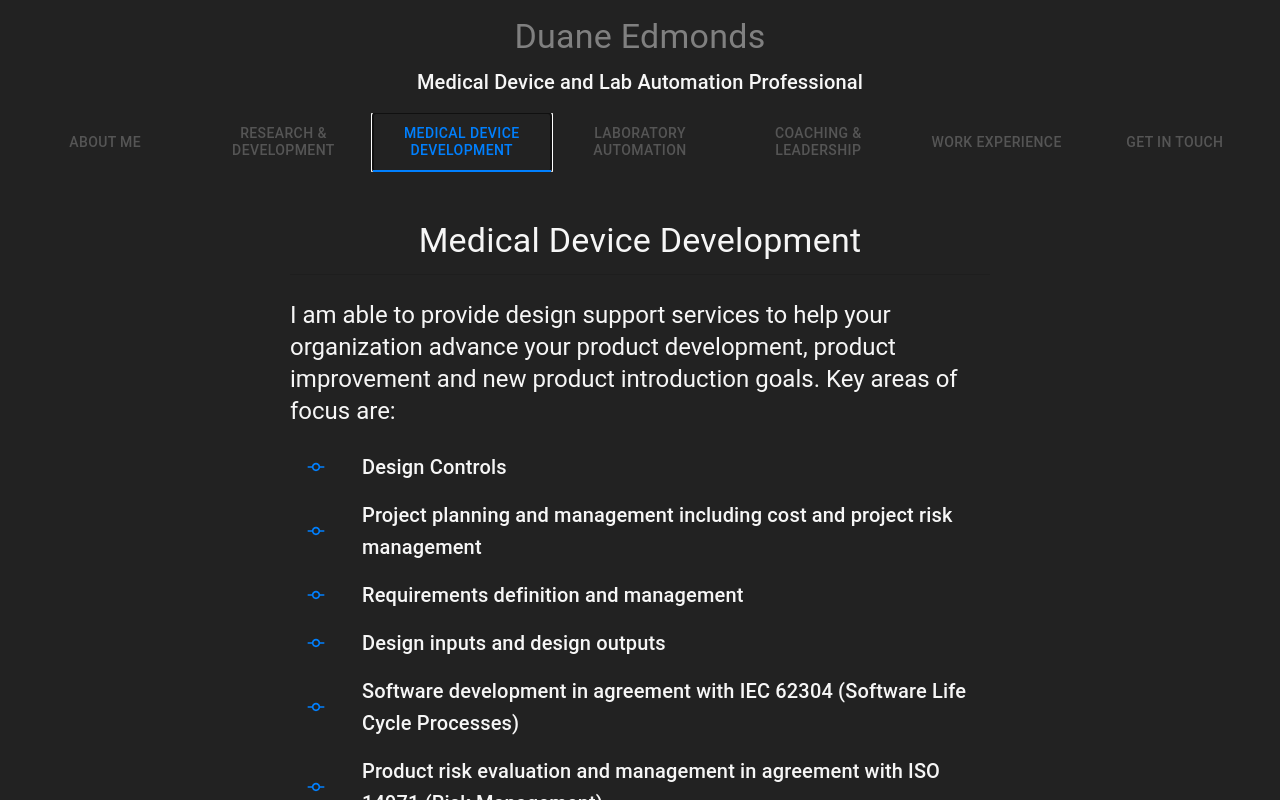
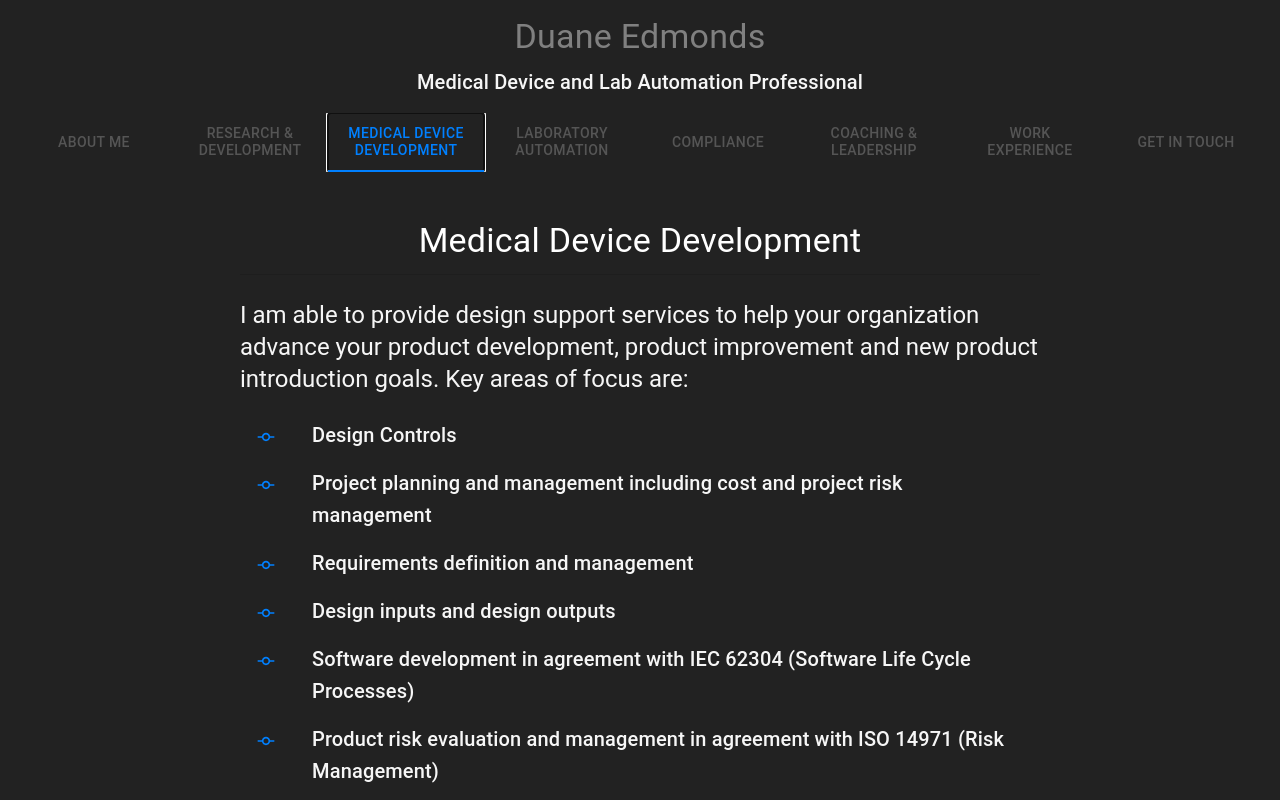
Before and after one commit to usefulmove/ded, a React (Vite) app: page / in a window 1280 px wide. Both pictures are taken after a click on the tab "MEDICAL DEVICE DEVELOPMENT". Shown: the top 800 px of the page. Built offline with nearby package versions, Linux system fonts and the light colour scheme.

Commit message:
(automated gcp push)

```diff
--- /dev/null
+++ b/src/components/Compliance.jsx
@@ -0,0 +1,34 @@
+import React from "react";
+import { Grid } from "@mui/material";
+import TopicList from "./TopicList";
+
+function Compliance() {
+  const bullets = [
+    "Quality Management System (QMS)",
+    "Development and improvement of product development, design controls, risk management, customer complaint handling, verification and validation processes",
+    "Standards conformance to product safety standards such as IEC 60601 (Medical Electrical Equipment – Basic Safety and Essential Performance",
+    "Compliance with ISO 14971 (Application of risk management to medical devices)",
+    "Execution of IEC 62366 (Application of usability engineering to medical devices)",
+    "Regulatory submissions including 510(k) and CE mark",
+    "Resolution of regulatory issues coming from audit findings and FDA 483s",
+    "Adverse event reporting and management",
+    "Construction of Clinical Evaluation Reports (CERs) according to MEDDEV 2.7/1 (Clinical Evaluation)",
+  ];
+  const blurb = `I provide standards and regulatory compliance support services to help your organization navigate the path to getting your products on the market. Some key areas of focus include:`;
+
+  return (
+    <Grid container>
+      <center>
+        <Grid item xs={8}>
+          <TopicList
+            title="Regulatory Compliance"
+            lead={blurb}
+            listItems={bullets}
+          />
+        </Grid>
+      </center>
+    </Grid>
+  );
+}
+
+export default Compliance;
--- a/src/components/Content.jsx
+++ b/src/components/Content.jsx
@@ -6,6 +6,7 @@ import randd from "../assets/randd.jpg";
 import AboutMe from "./AboutMe";
 import Contact from "./Contact";
 import MedDev from "./MedDev";
+import Compliance from "./Compliance";
 
 function TabPanel(props) {
   const { children, value, index, ...other } = props;
@@ -71,17 +72,18 @@ function Content() {
           {...a11yProps(3)}
           sx={{ color: "#555555" }}
         />
+        <Tab label="Compliance" {...a11yProps(4)} sx={{ color: "#555555" }} />
         <Tab
           label="Coaching & Leadership"
-          {...a11yProps(4)}
+          {...a11yProps(5)}
           sx={{ color: "#555555" }}
         />
         <Tab
           label="Work Experience"
-          {...a11yProps(5)}
+          {...a11yProps(6)}
           sx={{ color: "#555555" }}
         />
-        <Tab label="Get In Touch" {...a11yProps(6)} sx={{ color: "#555555" }} />
+        <Tab label="Get In Touch" {...a11yProps(7)} sx={{ color: "#555555" }} />
       </Tabs>
       <TabPanel value={value} index={0}>
         <AboutMe />
@@ -97,17 +99,20 @@ function Content() {
         index={3}
         className="selection-heading"
       ></TabPanel>
-      <TabPanel
-        value={value}
-        index={4}
-        className="selection-heading"
-      ></TabPanel>
+      <TabPanel value={value} index={4} className="selection-heading">
+        <Compliance />
+      </TabPanel>
       <TabPanel
         value={value}
         index={5}
         className="selection-heading"
       ></TabPanel>
-      <TabPanel value={value} index={6} className="selection-heading">
+      <TabPanel
+        value={value}
+        index={6}
+        className="selection-heading"
+      ></TabPanel>
+      <TabPanel value={value} index={7} className="selection-heading">
         <Contact />
       </TabPanel>
       <br />
--- a/src/components/MedDev.jsx
+++ b/src/components/MedDev.jsx
@@ -1,16 +1,9 @@
 import React from "react";
-import {
-  Divider,
-  Grid,
-  List,
-  ListItem,
-  ListItemIcon,
-  Typography,
-} from "@mui/material";
-import { Commit } from "@mui/icons-material";
+import { Grid } from "@mui/material";
+import TopicList from "./TopicList";
 
 function MedDev() {
-  const listItems = [
+  const bullets = [
     "Design Controls",
     "Project planning and management including cost and project risk management",
     "Requirements definition and management",
@@ -24,34 +17,19 @@ function MedDev() {
     "Design transfer to production and continuous improvement Documentation of Design History Files, Technical Files (Technical Documentation), documentation in support of 510(k), CE mark, and other regulatory submissions",
     "Considerable knowledge of the expectations and requirements of FDA Title 21 CFR 820 (Quality System Regulation) and Medical Device Directive 93/42/EEC, as well as ISO 13485 (Quality Management System)",
   ];
+  const blurb = `I am able to provide design support services to help your organization advance your product development, product improvement and new product introduction goals. Key areas of focus are:`;
 
   return (
-    <Grid container justifyContent="center">
-      <Grid item xs={12} lg={7}>
-        <br />
-        <Typography variant="h4" gutterBottom={true}>
-          Medical Device Development
-        </Typography>
-        <Divider />
-        <br />
-        <Typography variant="h5" align="left" gutterBottom={true}>
-          I am able to provide design support services to help your organization
-          advance your product development, product improvement and new product
-          introduction goals. Key areas of focus are:
-        </Typography>
-        <List>
-          {listItems.map((item, index) => (
-            <>
-              <ListItem key={index}>
-                <ListItemIcon>
-                  <Commit fontSize="small" color="primary" />
-                </ListItemIcon>
-                <Typography variant="h6">{item}</Typography>
-              </ListItem>
-            </>
-          ))}
-        </List>
-      </Grid>
+    <Grid container>
+      <center>
+        <Grid item xs={8}>
+          <TopicList
+            title="Medical Device Development"
+            lead={blurb}
+            listItems={bullets}
+          />
+        </Grid>
+      </center>
     </Grid>
   );
 }
--- /dev/null
+++ b/src/components/TopicList.jsx
@@ -0,0 +1,39 @@
+import React from "react";
+import {
+  List,
+  ListItem,
+  ListItemIcon,
+  Typography,
+  Divider,
+} from "@mui/material";
+import { Commit } from "@mui/icons-material";
+
+function TopicList({ title, lead, listItems }) {
+  return (
+    <div>
+      <br />
+      <Typography variant="h4" gutterBottom={true} color="secondary">
+        {title}
+      </Typography>
+      <Divider />
+      <br />
+      <Typography variant="h5" align="left" gutterBottom={true}>
+        {lead}
+      </Typography>
+      <List>
+        {listItems.map((item, index) => (
+          <>
+            <ListItem key={index} alignItems="flex-start">
+              <ListItemIcon>
+                <Commit fontSize="small" color="primary" />
+              </ListItemIcon>
+              <Typography variant="h6">{item}</Typography>
+            </ListItem>
+          </>
+        ))}
+      </List>
+    </div>
+  );
+}
+
+export default TopicList;
```
